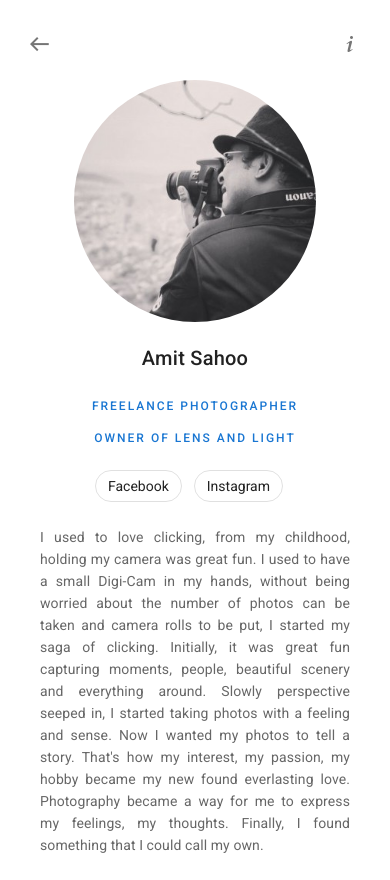
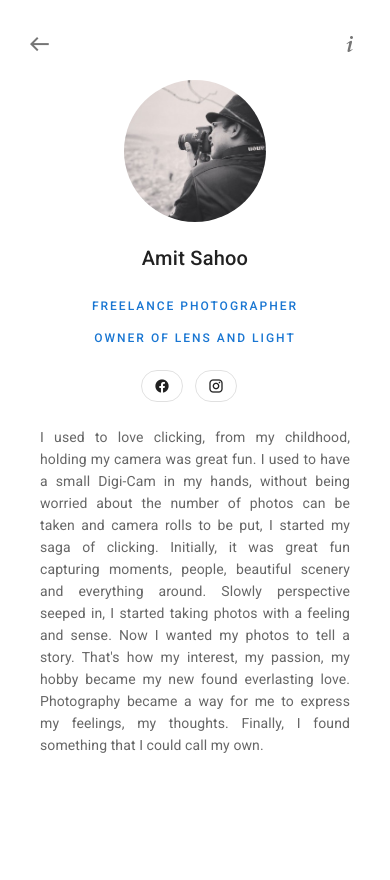
Before and after one commit to AKAspanion/lens-n-light, a Vue app: page /portfolio in a window 390 px wide. After the commit the page ends 844 px from the top, so only its background shows below. Built offline with nearby package versions, Linux system fonts and the light colour scheme; what vue-zoomer would draw is missing.

Commit message:
Not found updated for mobile

```diff
--- a/src/pages/NotFound.vue
+++ b/src/pages/NotFound.vue
@@ -62,6 +62,11 @@ export default {
             this.expand = true;
         }, 1000);
     },
+	computed: {
+		windowWidth() {
+			return this.$store.state.window.width;
+		}
+	},
     methods: {
         goHome() {
             this.$router.replace({ path: "/" });
@@ -72,11 +77,12 @@ export default {
 <style scoped>
 .container-404 {
     height: 200px;
-    width: 500px;
+    width: 80vw;
+    text-align: center;
     position: absolute;
     left: 50%;
-    margin-left: -240px;
     top: 50%;
+    transform: translateX(-50%);
     margin-top: 70px;
     z-index: 100;
     z-index: 50;
@@ -92,13 +98,13 @@ export default {
 }
 .cam-flash {
     background: #fff;
-    height: 2000px;
-    width: 2000px;
+    height: 200vh;
+    width: 200vh;
     position: absolute;
     left: 50%;
-    margin-left: -1000px;
+    margin-left: -100vh;
     top: 50%;
-    margin-top: -1000px;
+    margin-top: -100vh;
     z-index: 100;
     border-radius: 50%;
     transform: scale(0);
--- a/src/pages/Portfolio.vue
+++ b/src/pages/Portfolio.vue
@@ -2,16 +2,16 @@
 	<div>
 		<v-card flat tile min-height="100vh" class="pt-3">
 			<v-toolbar flat height="64" class="px-3">
-                <v-btn icon  @click="goBack">
+				<v-btn icon @click="goBack">
 					<v-icon style="transform: rotate(135deg)">mdi-arrow-bottom-right</v-icon>
 				</v-btn>
 				<v-spacer></v-spacer>
-                <v-btn icon  @click="shareDialog = !shareDialog; ">
+				<v-btn icon @click="shareDialog = !shareDialog">
 					<v-icon>mdi-information-variant</v-icon>
 				</v-btn>
 			</v-toolbar>
 			<v-layout column align-center class="ma-0 pa-0 pb-4">
-                <v-avatar size="250">
+				<v-avatar :size="windowWidth > 600 ? '250':'150'">
 					<img class="pa-1" src="../assets/images/profile.jpg" />
 				</v-avatar>
 				<v-card-title>{{$t('sahoo')}}</v-card-title>
@@ -22,10 +22,24 @@
 				</div>
 			</v-layout>
 			<div class="px-10 pb-3 text-center">
-                <v-chip outlined link class="mr-3" href="https://www.facebook.com/amitphotography/" target="_blank" >{{$t('facebook')}}</v-chip>
-                <v-chip outlined class="mr-3" href="https://www.instagram.com/amitsahoophotography/" target="_blank">{{$t('instagram')}}</v-chip>
+				<v-chip
+					outlined
+					link
+					class="mr-3"
+					href="https://www.facebook.com/amitphotography/"
+					target="_blank"
+				><v-icon small>mdi-facebook</v-icon></v-chip>
+				<v-chip
+					outlined
+					class="mr-3"
+					href="https://www.instagram.com/amitsahoophotography/"
+					target="_blank"
+				><v-icon small>mdi-instagram</v-icon></v-chip>
 			</div>
-            <v-card-text class="px-10 pb-6 pt-3" style="text-align: justify; max-width: 600px; margin: 0 auto;">{{$t('sahoo.desc')}}</v-card-text>
+			<v-card-text
+				class="px-10 pb-6 pt-3"
+				style="text-align: justify; max-width: 600px; margin: 0 auto;"
+			>{{$t('sahoo.desc')}}</v-card-text>
 		</v-card>
 	</div>
 </template>
@@ -36,6 +50,11 @@ export default {
 		goBack() {
 			this.$router.push({ path: "/home" });
 		}
+	},
+	computed: {
+		windowWidth() {
+			return this.$store.state.window.width;
+		}
 	}
 };
 </script>
```
Lines whose indentation alone changed are shown as unchanged.
